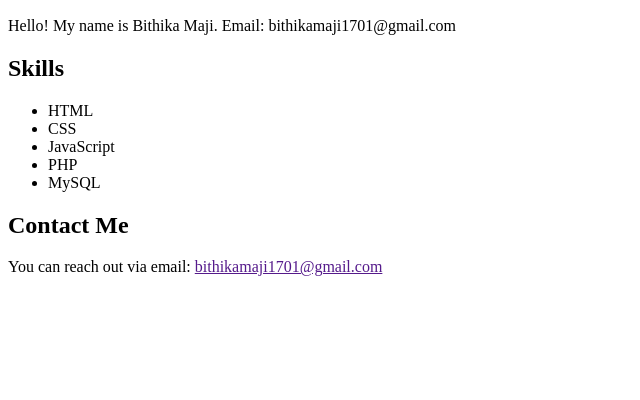
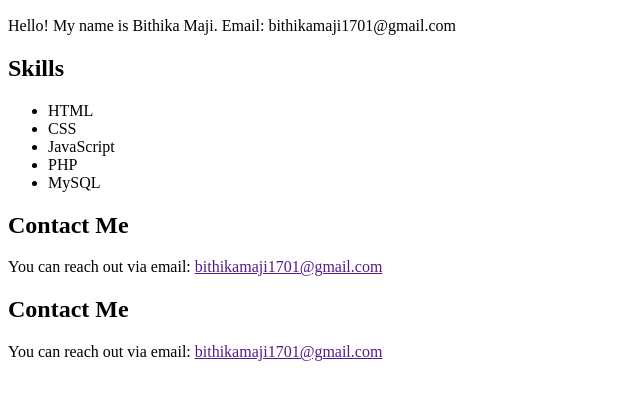
Before and after one commit to bithika17/new_portfolio, a plain HTML site: page index.html in a window 1280 px wide. Shown: the part 110-510 px from the top of the page, without its empty margins (0-640 px from the left). Drawn offline with Linux system fonts and the light colour scheme.

Commit message:
Update index.html

```diff
--- a/index.html
+++ b/index.html
@@ -32,5 +32,11 @@
     <p>You can reach out via email: <a href="">bithikamaji1701@gmail.com</a></p>
   </section>
 
+  <!-- Contact Section -->
+  <section name="contact">
+    <h2>Contact Me</h2>
+    <p>You can reach out via email: <a href="">bithikamaji1701@gmail.com</a></p>
+  </section>
+
 </body>
 </html>
```
